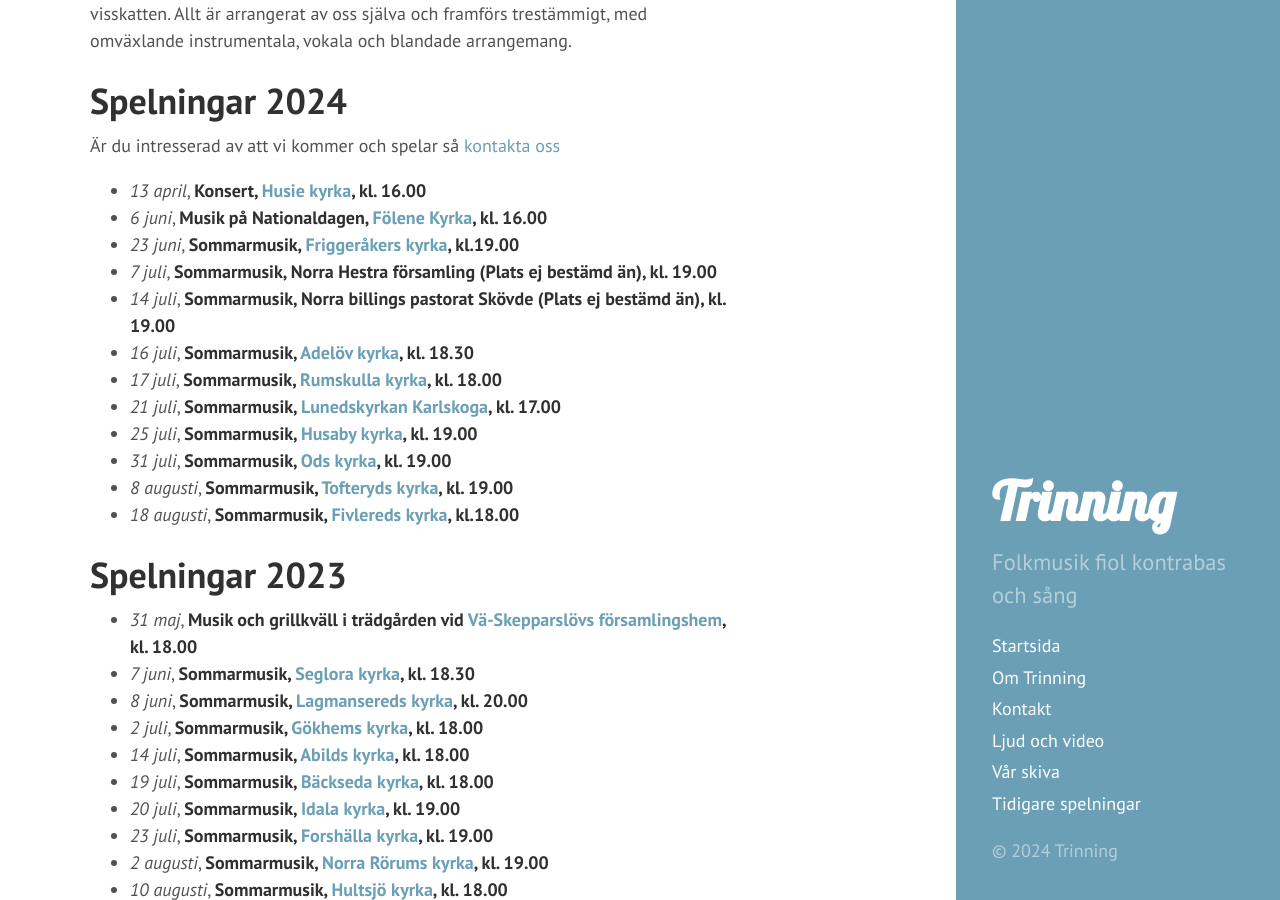
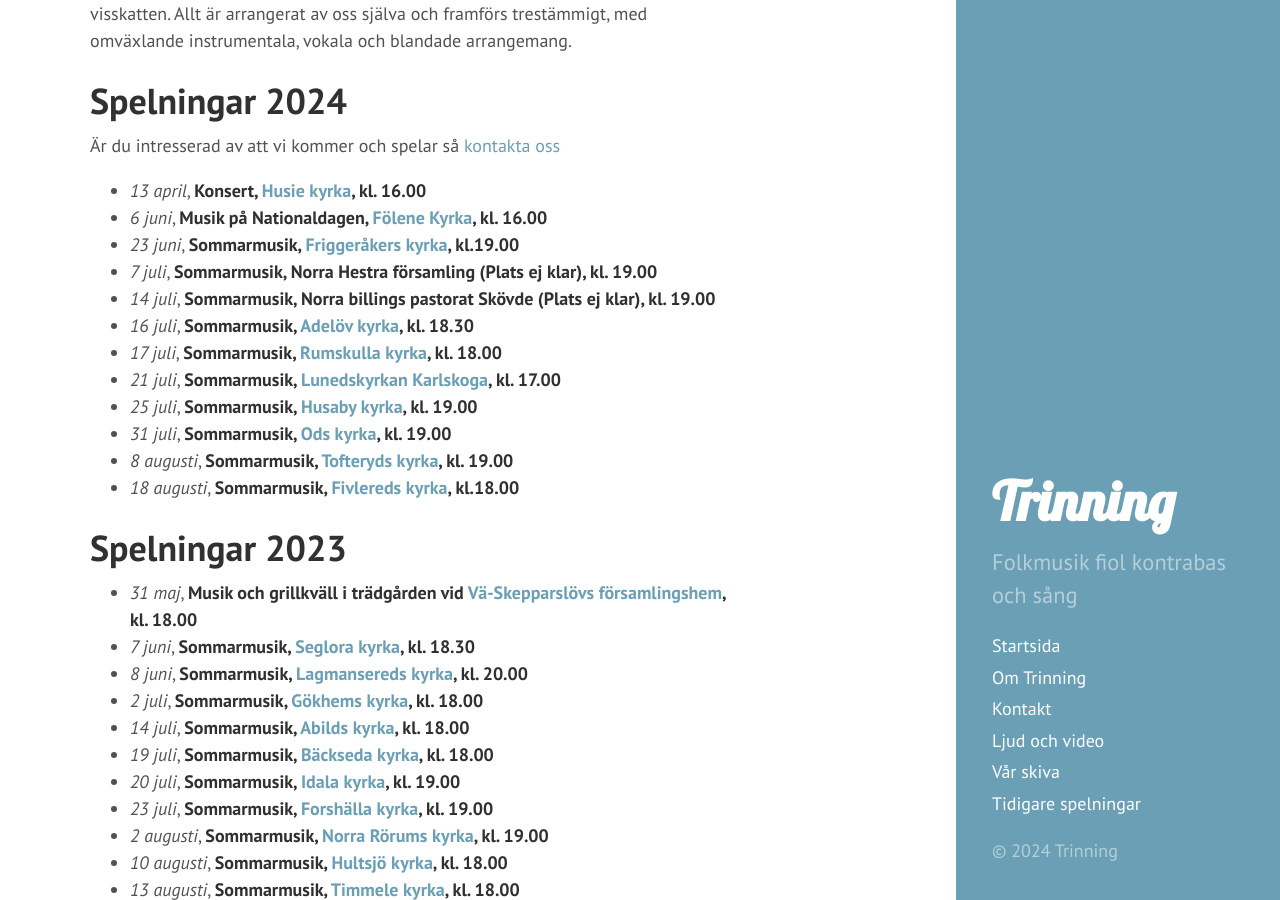
Before and after one commit to trinning/trinning.github.io, a Jekyll site: the page built from index.md, in a window 1280 px wide and 900 px high, scrolled down 516 px. Built offline with Jekyll 4.4.1, drawn with Linux system fonts in a browser that asks for light colours.

Commit message:
shorter lines

```diff
--- a/index.md
+++ b/index.md
@@ -17,8 +17,8 @@ in lite norskt, amerikanskt, låtar från de brittiska öarna och visor från de
 * *13 april*, **Konsert, [Husie kyrka](https://maps.app.goo.gl/Xza21DtFZcE4V1Uo6 "Karta till spelningen"), kl. 16.00**
 * *6 juni*, **Musik på Nationaldagen, [Fölene Kyrka](https://maps.app.goo.gl/8hevZsf7eFrvA4339 "Karta till spelningen"), kl. 16.00**
 * *23 juni*, **Sommarmusik, [Friggeråkers kyrka](https://maps.app.goo.gl/C9gLWrsS5BnnJaxB8 "Karta till spelningen"), kl.19.00**
-* *7 juli*, **Sommarmusik, Norra Hestra församling (Plats ej bestämd än), kl. 19.00**
-* *14 juli*, **Sommarmusik, Norra billings pastorat Skövde (Plats ej bestämd än), kl. 19.00**
+* *7 juli*, **Sommarmusik, Norra Hestra församling (Plats ej klar), kl. 19.00**
+* *14 juli*, **Sommarmusik, Norra billings pastorat Skövde (Plats ej klar), kl. 19.00**
 * *16 juli*, **Sommarmusik, [Adelöv kyrka](https://maps.app.goo.gl/QzpjtT6Re8hh18xS6 "Karta till spelningen"), kl. 18.30**
 * *17 juli*, **Sommarmusik, [Rumskulla kyrka](https://maps.app.goo.gl/42PE8kmj5Boacaiu7 "Karta till spelningen"), kl. 18.00**
 * *21 juli*, **Sommarmusik, [Lunedskyrkan Karlskoga](https://maps.app.goo.gl/j2QVA16jE4AAEZHu5 "Karta till spelningen"), kl. 17.00**
```
